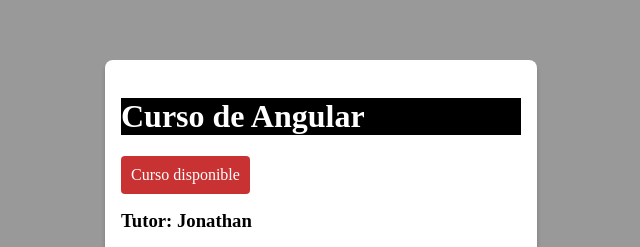
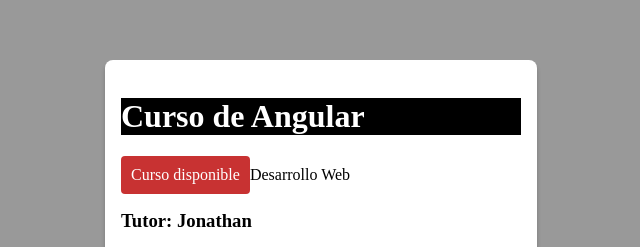
Before and after one commit to zaratedev/angular-project, an Angular app: page / in a window 1280 px wide. Shown: the part 135-382 px from the top of the page, without its empty margins (319-959 px from the left). Built offline with nearby package versions, Linux system fonts and the light colour scheme.

Commit message:
NgSwitch

```diff
--- a/src/app/title/title.component.css
+++ b/src/app/title/title.component.css
@@ -21,6 +21,10 @@
   margin: 1em 0;
   cursor: pointer;
   text-decoration: underline;
+}
+
+.category {
+  display: inline-block;
 }
 
 .highlight {
--- a/src/app/title/title.component.html
+++ b/src/app/title/title.component.html
@@ -4,7 +4,11 @@
 <ng-template #available>
   <span class="highlight">Curso disponible</span>
 </ng-template>
-
+<div class="category" [ngSwitch]="category">
+  <span *ngSwitchCase="'web'">Desarrollo Web</span>
+  <span *ngSwitchCase="'mobile'">Desarrollo Móvil</span>
+  <span *ngSwitchCase="'other'">Desarrollo General</span>
+</div>
 <h3>Tutor: {{ name }}</h3>
 <div class="">
   <a>Más información <i class="fa " [ngClass]="{'fa-chevron-circle-down': !moreInformation, 'fa-chevron-circle-up': moreInformation}"></i></a>
--- a/src/app/title/title.component.ts
+++ b/src/app/title/title.component.ts
@@ -8,14 +8,15 @@
 export class TitleComponent implements OnInit{
   public name : string;
   public isAvailable : boolean = true;
-  public edades : number[];
   public moreInformation : boolean = false;
+  public category : string;
   public topics : string[];
 
   constructor() {}
 
   // Se ejecuta cuando el componente ha sido inicializado
   ngOnInit() {
+    this.category = 'web';
     this.name = 'Jonathan';
     this.topics = [
       'Fundamentos',
```
